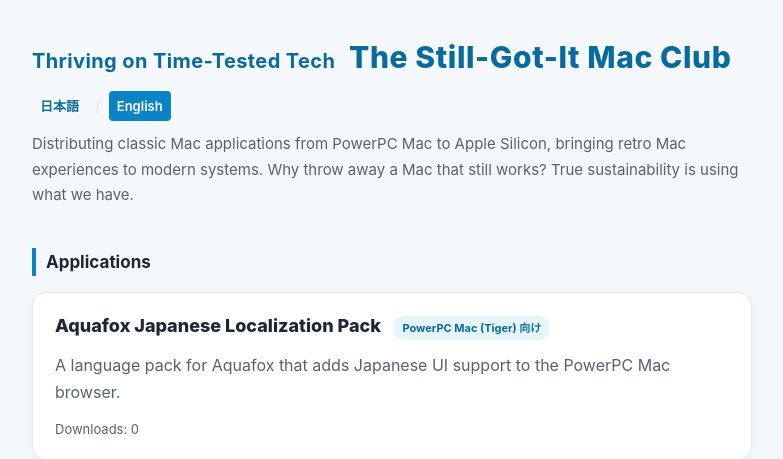
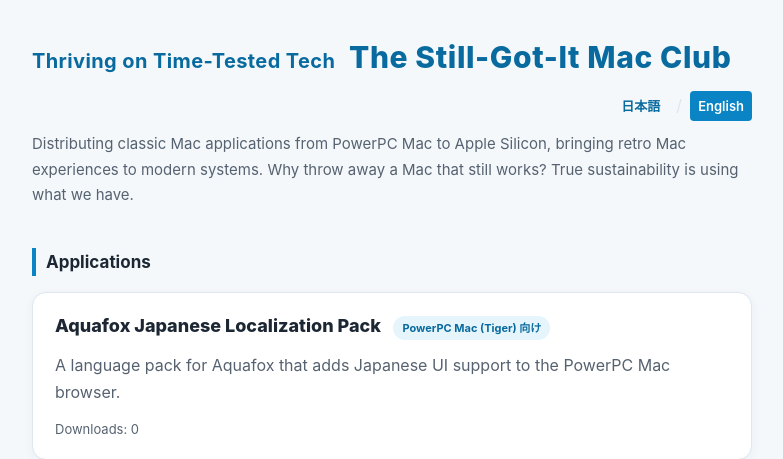
Before and after one commit to watermark-hd/aquafox-ja-site, a Flask app: page /en in a window 1280 px wide. Shown: the top 459 px of the page, without its empty margins (248-1031 px from the left). Run offline with Flask 3, Linux system fonts and the light colour scheme; data that the repository does not hold is empty.

Commit message:
言語切り替えリンクの位置がタイトル文言の長さで左右にずれる不具合を修正
space-betweenは折り返し時に単独行だと左寄せになるため、
margin-left: autoで常に右端に固定されるようにした

```diff
--- a/static/css/style.css
+++ b/static/css/style.css
@@ -38,7 +38,6 @@ body {
 .site-header-top {
   display: flex;
   flex-wrap: wrap;
-  justify-content: space-between;
   align-items: center;
   row-gap: 8px;
   margin-bottom: 10px;
@@ -318,6 +317,7 @@ footer {
   align-items: center;
   gap: 8px;
   flex-shrink: 0;
+  margin-left: auto;
 }
 
 .lang-link {
```
